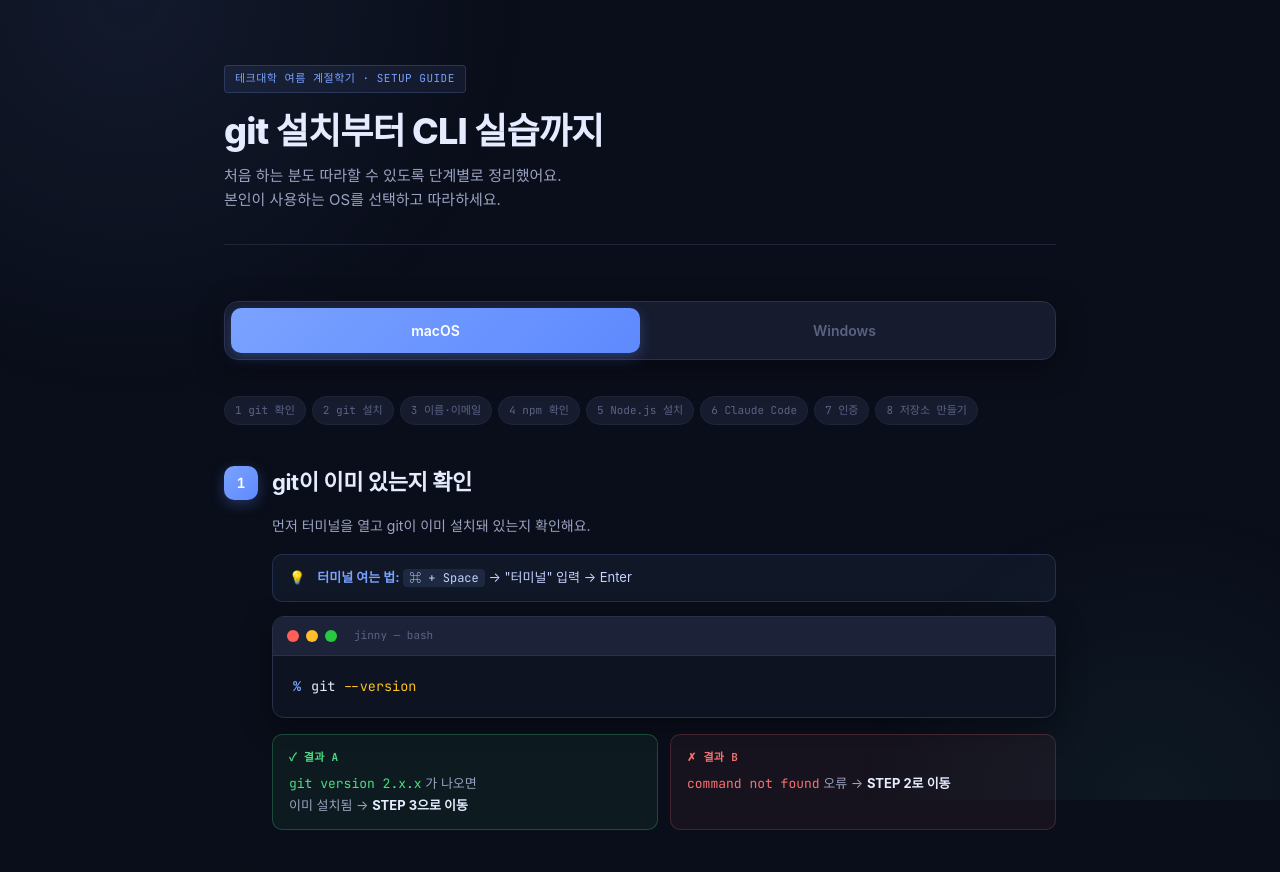
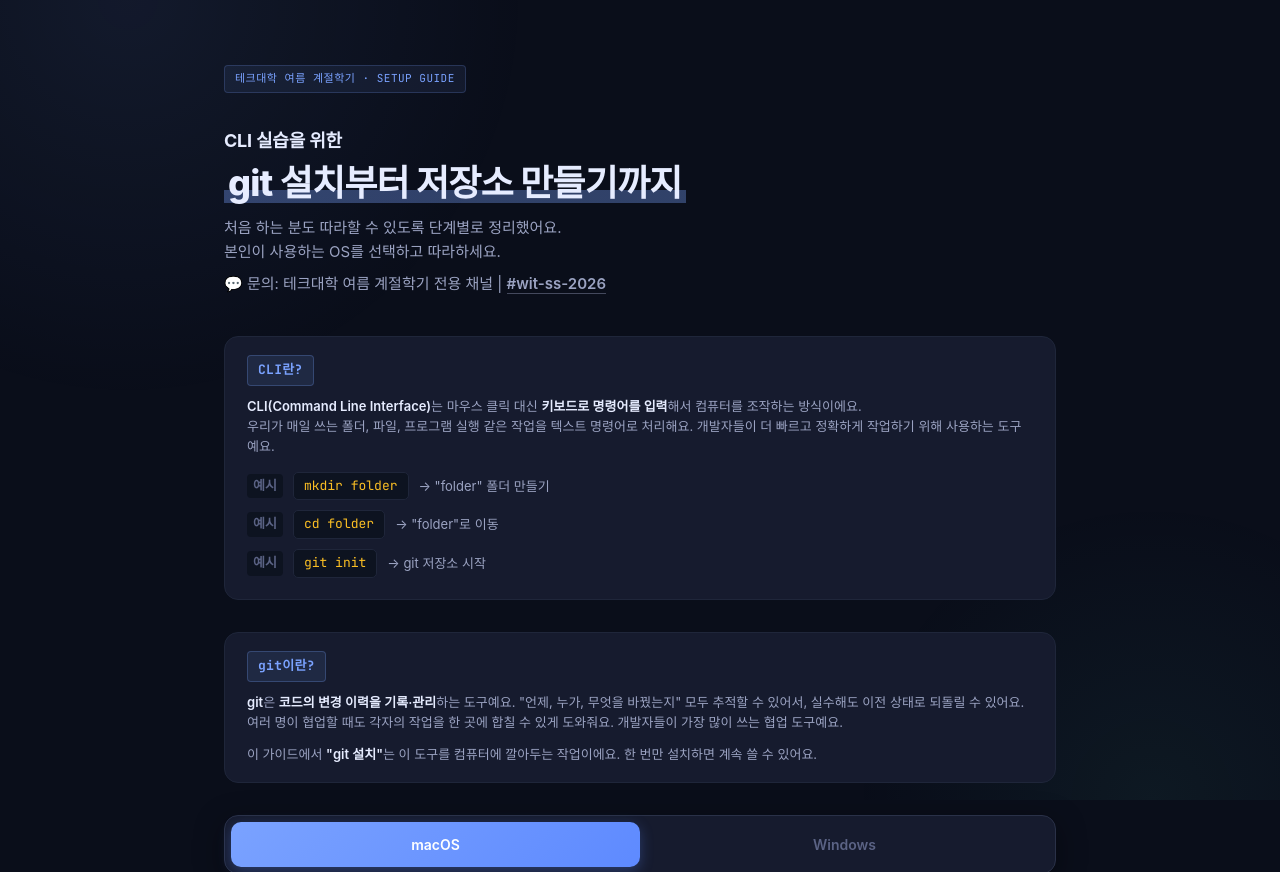
Before and after one commit to jekim823/git-setup-guide, a plain HTML site: page index.html in a window 1280 px wide. Shown: the top 872 px of the page. Drawn offline with Linux system fonts and the light colour scheme; a web font is replaced by a local one.

Commit message:
Add CLI and git intro boxes for non-developers
Improve guide for non-developers with intro sections

- Update title to "CLI 실습을 위한 git 설치부터 저장소 만들기까지"
- Add CLI explainer box with examples (mkdir, cd, git init)
- Add git explainer box with plain-language explanation
- Add animated highlight underline on main title
- Add #wit-ss-2026 contact channel in header
- Update header tag for 테크대학 여름 계절학기
- Remove header divider and old support channel references
- Increase header-eyebrow font size and weight for visibility

```diff
--- a/index.html
+++ b/index.html
@@ -58,9 +58,16 @@
 
   /* 헤더 */
   .header {
-    margin-bottom: 56px;
-    padding-bottom: 32px;
-    border-bottom: 1px solid var(--border-soft);
+    margin-bottom: 40px;
+  }
+
+  .header-eyebrow {
+    font-size: 18px;
+    color: var(--text);
+    margin-top: 18px;
+    margin-bottom: 6px;
+    letter-spacing: -0.2px;
+    font-weight: 700;
   }
 
   .header-tag {
@@ -85,10 +92,125 @@
     line-height: 1.25;
   }
 
+  h1 .highlight-text {
+    background: linear-gradient(
+      transparent 0%,
+      transparent 65%,
+      rgba(122, 162, 255, 0.35) 65%,
+      rgba(122, 162, 255, 0.35) 95%,
+      transparent 95%
+    );
+    padding: 0 4px;
+    background-size: 0% 100%;
+    background-repeat: no-repeat;
+    animation: highlightSlide 1.2s ease-out 0.3s forwards;
+  }
+
+  @keyframes highlightSlide {
+    to { background-size: 100% 100%; }
+  }
+
   .header-sub {
     font-size: 15px;
     color: var(--text-soft);
     line-height: 1.6;
+  }
+
+  .contact-line {
+    font-size: 15px;
+    color: var(--text-soft);
+    line-height: 1.6;
+    margin-top: 8px;
+  }
+
+  .contact-line a {
+    color: var(--text-soft);
+    text-decoration: none;
+    font-weight: 600;
+    border-bottom: 1px solid rgba(155, 163, 194, 0.4);
+    transition: all 0.2s;
+  }
+
+  .contact-line a:hover {
+    border-bottom-color: rgba(155, 163, 194, 0.8);
+  }
+
+  /* CLI 설명 박스 */
+  .cli-explainer {
+    background: var(--panel);
+    border: 1px solid var(--border-soft);
+    border-radius: 14px;
+    padding: 18px 22px;
+    margin-bottom: 32px;
+  }
+
+  .cli-explainer-head {
+    margin-bottom: 10px;
+  }
+
+  .cli-explainer-tag {
+    display: inline-block;
+    font-family: 'JetBrains Mono', monospace;
+    font-size: 13px;
+    color: var(--accent);
+    background: rgba(122, 162, 255, 0.1);
+    border: 1px solid rgba(122, 162, 255, 0.25);
+    padding: 4px 10px;
+    border-radius: 4px;
+    letter-spacing: 0.3px;
+    font-weight: 600;
+  }
+
+  .cli-explainer-text {
+    font-size: 13px;
+    color: var(--text-soft);
+    line-height: 1.55;
+    margin-bottom: 12px;
+  }
+
+  .cli-explainer-text strong {
+    color: var(--text);
+    font-weight: 600;
+  }
+
+  .cli-explainer-examples {
+    display: flex;
+    flex-direction: column;
+    gap: 4px;
+  }
+
+  .cli-example {
+    display: flex;
+    align-items: center;
+    gap: 10px;
+    font-size: 13px;
+    padding: 3px 0;
+    flex-wrap: wrap;
+  }
+
+  .cli-example-label {
+    font-family: 'JetBrains Mono', monospace;
+    font-size: 13px;
+    color: var(--text-dim);
+    background: var(--code-bg);
+    padding: 2px 6px;
+    border-radius: 4px;
+    font-weight: 600;
+  }
+
+  .cli-example code {
+    font-family: 'JetBrains Mono', monospace;
+    background: var(--code-bg);
+    color: #fbbf24;
+    padding: 3px 10px;
+    border-radius: 5px;
+    font-size: 13px;
+    border: 1px solid var(--border-soft);
+  }
+
+  .cli-example-desc {
+    color: var(--text-soft);
+    font-size: 13px;
   }
 
   /* 진행 인디케이터 */
@@ -722,9 +844,45 @@
   <!-- 헤더 -->
   <header class="header">
     <span class="header-tag">테크대학 여름 계절학기 · SETUP GUIDE</span>
-    <h1>git 설치부터 CLI 실습까지</h1>
+    <p class="header-eyebrow">CLI 실습을 위한</p>
+    <h1><span class="highlight-text">git 설치부터 저장소 만들기까지</span></h1>
     <p class="header-sub">처음 하는 분도 따라할 수 있도록 단계별로 정리했어요.<br>본인이 사용하는 OS를 선택하고 따라하세요.</p>
+    <p class="contact-line">💬 문의: 테크대학 여름 계절학기 전용 채널 | <a href="https://deliveryhero.enterprise.slack.com/archives/C0B034CF62W" target="_blank">#wit-ss-2026</a></p>
   </header>
+
+  <!-- CLI 설명 박스 -->
+  <div class="cli-explainer">
+    <div class="cli-explainer-head">
+      <span class="cli-explainer-tag">CLI란?</span>
+    </div>
+    <p class="cli-explainer-text"><strong>CLI(Command Line Interface)</strong>는 마우스 클릭 대신 <strong>키보드로 명령어를 입력</strong>해서 컴퓨터를 조작하는 방식이에요.<br>우리가 매일 쓰는 폴더, 파일, 프로그램 실행 같은 작업을 텍스트 명령어로 처리해요. 개발자들이 더 빠르고 정확하게 작업하기 위해 사용하는 도구예요.</p>
+    <div class="cli-explainer-examples">
+      <div class="cli-example">
+        <span class="cli-example-label">예시</span>
+        <code>mkdir folder</code>
+        <span class="cli-example-desc">→ "folder" 폴더 만들기</span>
+      </div>
+      <div class="cli-example">
+        <span class="cli-example-label">예시</span>
+        <code>cd folder</code>
+        <span class="cli-example-desc">→ "folder"로 이동</span>
+      </div>
+      <div class="cli-example">
+        <span class="cli-example-label">예시</span>
+        <code>git init</code>
+        <span class="cli-example-desc">→ git 저장소 시작</span>
+      </div>
+    </div>
+  </div>
+
+  <!-- git 설명 박스 -->
+  <div class="cli-explainer">
+    <div class="cli-explainer-head">
+      <span class="cli-explainer-tag">git이란?</span>
+    </div>
+    <p class="cli-explainer-text"><strong>git</strong>은 <strong>코드의 변경 이력을 기록·관리</strong>하는 도구예요. "언제, 누가, 무엇을 바꿨는지" 모두 추적할 수 있어서, 실수해도 이전 상태로 되돌릴 수 있어요.<br>여러 명이 협업할 때도 각자의 작업을 한 곳에 합칠 수 있게 도와줘요. 개발자들이 가장 많이 쓰는 협업 도구예요.</p>
+    <p class="cli-explainer-text" style="margin-bottom: 0;">이 가이드에서 <strong>"git 설치"</strong>는 이 도구를 컴퓨터에 깔아두는 작업이에요. 한 번만 설치하면 계속 쓸 수 있어요.</p>
+  </div>
 
   <!-- OS 선택 탭 -->
   <div class="os-tabs">
@@ -991,11 +1149,6 @@
         <strong>비밀번호 입력 시 화면에 점(●)이나 별표(*)도 안 보이지만 정상이에요.</strong> 그냥 입력하고 Enter 누르세요.</span>
       </div>
 
-      <div class="tip warn">
-        <span class="tip-icon">⚠️</span>
-        <span>그래도 안 되면 <a href="https://deliveryhero.enterprise.slack.com/archives/C024ZPBCG7Q" target="_blank" style="color:var(--accent); text-decoration:underline;">#support-devex 채널</a>에 문의하세요!</span>
-      </div>
-
     </div>
   </section>
 
@@ -1126,8 +1279,7 @@
       <span class="tip-icon">⚠️</span>
       <span><strong>Windows 사용자 주의사항</strong><br>
       Claude CLI 설치 후 <strong>IDE에 내장된 PowerShell</strong>(VS Code, IntelliJ 등)에서 <code>claude</code> 명령어가 인식되지 않는 경우가 있어요.<br>
-      → <strong>반드시 별도의 PowerShell 창</strong>(Windows 시작 메뉴에서 직접 연 PowerShell)에서 실습을 진행하세요.<br>
-      그래도 안 되면 <a href="https://deliveryhero.enterprise.slack.com/archives/C024ZPBCG7Q" target="_blank" style="color:var(--accent); text-decoration:underline;">#support-devex 채널</a>에 문의하세요!</span>
+      → <strong>반드시 별도의 PowerShell 창</strong>(Windows 시작 메뉴에서 직접 연 PowerShell)에서 실습을 진행하세요.</span>
     </div>
 
     <!-- WIN STEP 1: PowerShell 열기 -->
@@ -1452,11 +1604,6 @@
             <div class="inline-step-num">4</div>
             <div class="inline-step-text">새로 열린 PowerShell 창에서 다시 설치 명령어 실행</div>
           </div>
-        </div>
-
-        <div class="tip warn">
-          <span class="tip-icon">⚠️</span>
-          <span>그래도 안 되면 <a href="https://deliveryhero.enterprise.slack.com/archives/C024ZPBCG7Q" target="_blank" style="color:var(--accent); text-decoration:underline;">#support-devex 채널</a>에 문의하세요!</span>
         </div>
 
       </div>
```
